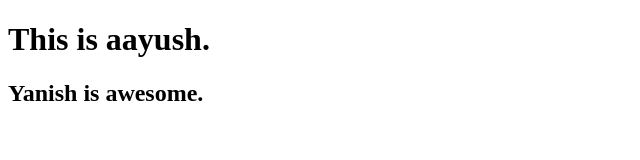
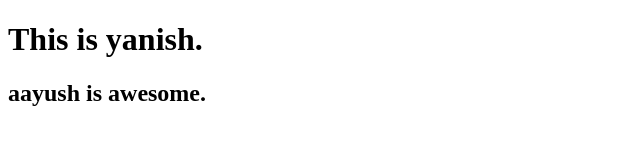
Before and after one commit to aayushthapa213/aayush-yanish-repo, a plain HTML site: page index.html in a window 1280 px wide. Shown: the full height of the page, 0-640 px from the left. Drawn offline with Linux system fonts and the light colour scheme.

Commit message:
yanish added text

```diff
--- a/index.html
+++ b/index.html
@@ -6,8 +6,8 @@
   <title>Document</title>
 </head>
 <body>
-  <h1>This is aayush. </h1>
-  <h2>Yanish is awesome.</h2>
+  <h1>This is yanish. </h1>
+  <h2>aayush is awesome.</h2>
 
 </body>
 </html>
```
